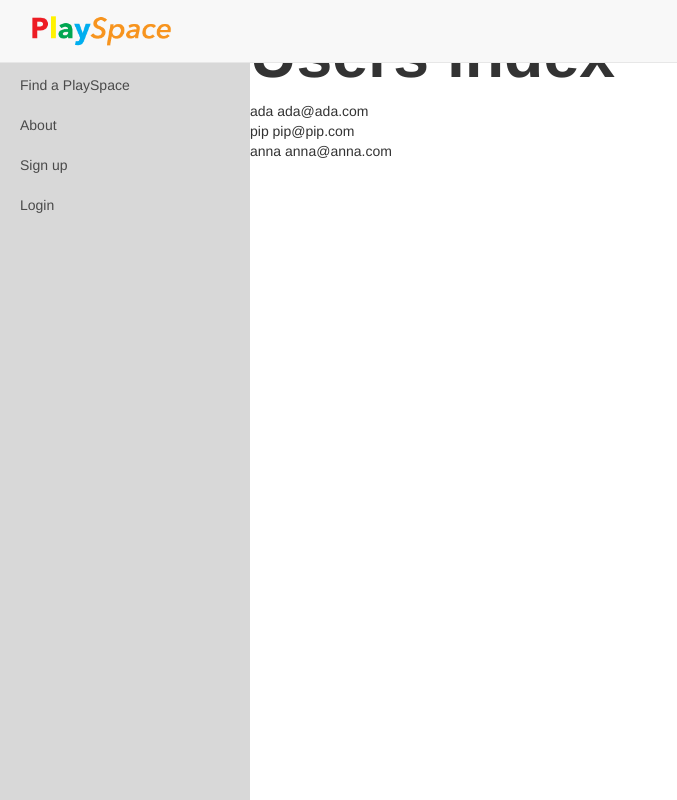
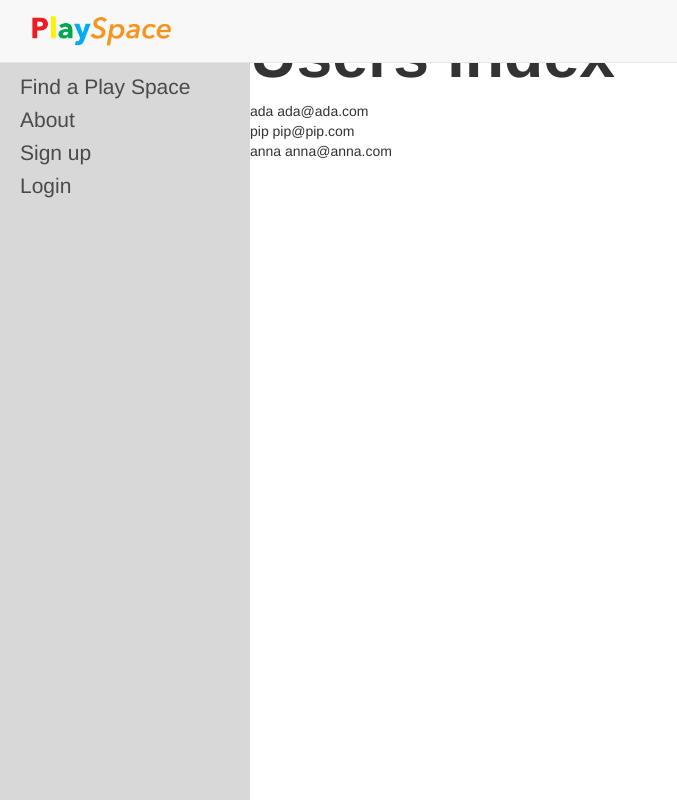
Before and after one commit to wdi-hk-9/Project-PlaySpace, a Rails app: page /users in a window 1280 px wide. Shown: the whole page, without its empty margins (0-677 px from the left). Run offline with Rails 7, Linux system fonts and the light colour scheme; data comes from the database, SQL or seed files in the repository; style sheets or scripts are compiled from the project's sources; some libraries are stand-ins or nearby versions.

Commit message:
styled sidebar links

```diff
--- a/app/assets/stylesheets/application.scss
+++ b/app/assets/stylesheets/application.scss
@@ -24,9 +24,13 @@ body {
   font-family: 'Helvetica Neue', Helvetica, Arial, sans-serif;
 }
 
-h1, h2, h3, h4 {
+h1, h2, h3 {
   font-family: avenir, 'avenir next', helvetica, arial, sans-serif;
   font-weight: bold;
+}
+
+h4 {
+  font-family: avenir, 'avenir next', helvetica, arial, sans-serif;
 }
 
 h5 {
@@ -76,7 +80,7 @@ h6 {
     h1 {font-size: ($font-size-base * 2.6);}
     h2 {font-size: ($font-size-base * 2);}
     h3 {font-size: ($font-size-base * 1.7);}
-    h4 {font-size: ($font-size-base * 1.4);}
+    h4 {font-size: ($font-size-base * 1.2);}
     h5 {font-size: ($font-size-base * 1.4);}
     h6 {font-size: ($font-size-base * .85);}
     p {font-size: ($font-size-base * 1);}
@@ -88,7 +92,7 @@ h6 {
     h1{font-size: ($font-size-base * 3.4);}
     h2{font-size: ($font-size-base * 2.4);}
     h3{font-size: ($font-size-base * 1.85);}
-    h4{font-size: ($font-size-base * 1.4);}
+    h4{font-size: ($font-size-base * 1.2);}
     h5{font-size: ($font-size-base * 1.4);}
     h6{font-size: ($font-size-base * .85);}
     p{font-size: ($font-size-base * 1.15);}
@@ -100,7 +104,7 @@ h6 {
     h1{font-size: ($font-size-base * 4.6);}
     h2{font-size: ($font-size-base * 2.6);}
     h3{font-size: ($font-size-base * 2);}
-    h4{font-size: ($font-size-base * 1.7);}
+    h4{font-size: ($font-size-base * 1.5);}
     h5{font-size: ($font-size-base * 1.7);}
     h6{font-size: ($font-size-base * 0.9);}
     p{font-size: ($font-size-base * 1.15);}
--- a/app/views/layouts/_sidebar.html.erb
+++ b/app/views/layouts/_sidebar.html.erb
@@ -1,17 +1,18 @@
 <!-- Sidebar left -->
 <div id="sidebar-wrapper">
   <ul class="sidebar-nav">
-    <li class="sidebar-brand">PlaySpace</li>
-    <li><a href="/playspaces">Find a PlaySpace</a></li>
-    <li><%= link_to 'About', about_path %></li>
+    <li class="sidebar-brand"></li>
+    <li class=""><a href="/playspaces"><h4>Find a Play Space</h4></a></li>
+    <li><h4><%= link_to 'About', about_path %></h4></li>
 
-      <% if current_user %>
-        <li><%= link_to 'Logout', logout_path, method: :delete, data: {confirm: 'Are you sure?'} %></li>
-        <li><%= link_to 'Add a Playspace', new_playspace_path %></li>
-      <% else %>
-        <li><%= link_to 'Sign up', new_user_path %></li>
-        <li><%= link_to 'Login', login_path %></li>
-      <% end %>
+    <% if current_user %>
+      <li><h4><%= link_to 'Logout', logout_path, method: :delete, data: {confirm: 'Are you sure?'} %></h4></li>
+      <li><h4><%= link_to 'Add a Playspace', new_playspace_path %></h4></li>
+    <% else %>
+      <li><h4><%= link_to 'Sign up', new_user_path %></h4></li>
+      <li><h4><%= link_to 'Login', login_path %></h4></li>
+
+    <% end %>
   </ul>
 </div>
 <!-- /#sidebar-wrapper left-->
```
